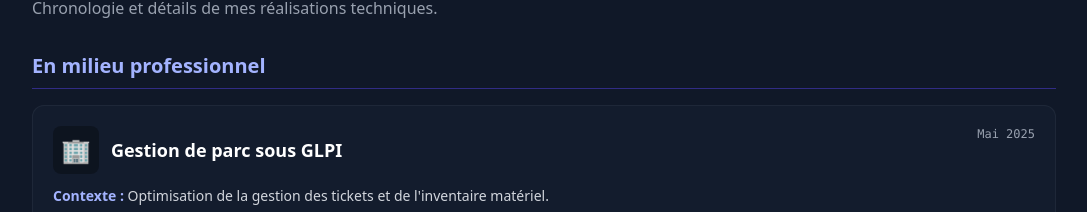
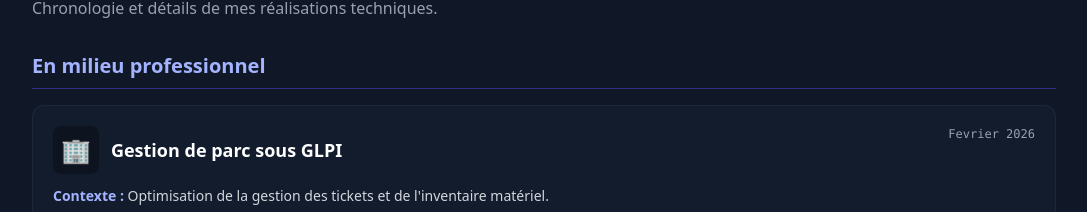
Before and after one commit to maminiainarxft/portfolio-maminiaina, a React (Vite) app: page / in a window 1280 px wide. Shown: the part 2698-2910 px from the top of the page, without its empty margins (96-1183 px from the left). Built offline with nearby package versions, Linux system fonts and the light colour scheme.

Commit message:
date modif

```diff
--- a/src/App.jsx
+++ b/src/App.jsx
@@ -19,7 +19,7 @@ const CV = {
 const proProjects = [
   {
     title: "Gestion de parc sous GLPI",
-    date: "Mai 2025",
+    date: "Fevrier 2026",
     icon: "🏢",
     context: "Optimisation de la gestion des tickets et de l'inventaire matériel.",
     interest: "Centraliser les demandes d'assistance, réduire le temps de résolution et automatiser l'inventaire via des agents.",
```
